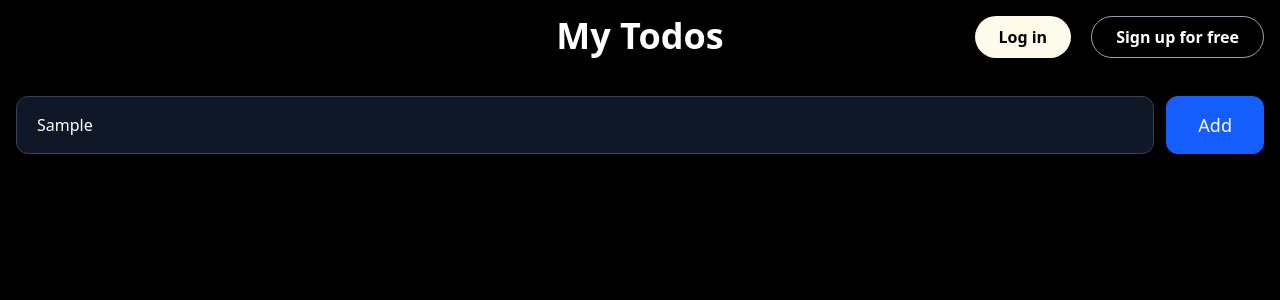
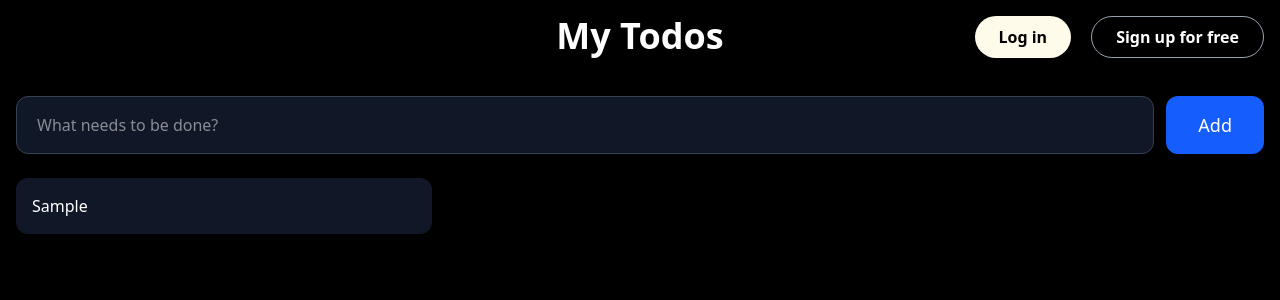
Before and after one commit to CodeWithMB/BackToCoding, a React (Vite) app in the folder todo/todoapp/: page / in a window 1280 px wide. Both pictures are taken after typing "Sample" into the empty fields and a click on the button "Add". Shown: the top 300 px of the page. Built offline with nearby package versions, Linux system fonts and the light colour scheme.

Commit message:
added todo functionality, not ready yet

```diff
--- a/todo/todoapp/src/App.jsx
+++ b/todo/todoapp/src/App.jsx
@@ -2,10 +2,12 @@ import { useState } from 'react'
 
 
 function App() {
-  const [input, setInput] = useState();
-
+  const [input, setInput] = useState("");
+  const [tasks, setTasks] = useState([]);
   function addTodo(){
-    console.log("Add your tasks: ");
+    // console.log(input);
+    setTasks([...tasks, input])
+    setInput("")
   }
   return (
     <div className='bg-black min-h-screen p-4 text-white'>
@@ -24,6 +26,14 @@ function App() {
           <button className="bg-blue-600 hover:bg-blue-700 px-8 text-lg rounded-xl" onClick={addTodo}>Add</button>
       </div>
 
+      <div className="mt-6">
+          {tasks.map((task, index) => (
+            <div key={index} className="bg-gray-900 p-4 rounded-xl mb-3 w-1/3 ">
+              {task}
+        </div>
+          ))}
+        </div>
+
     </div>
   )
 }
```
